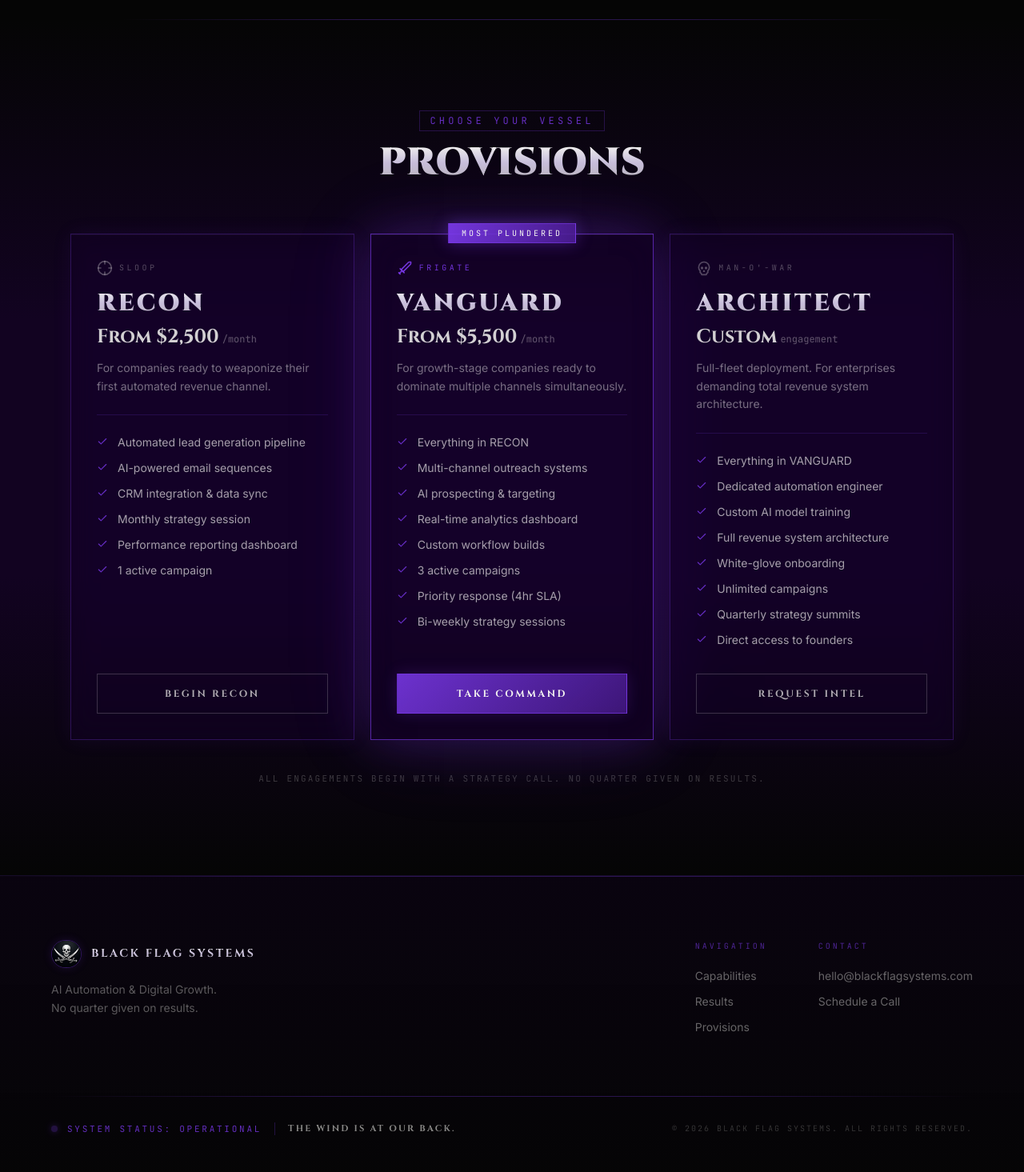
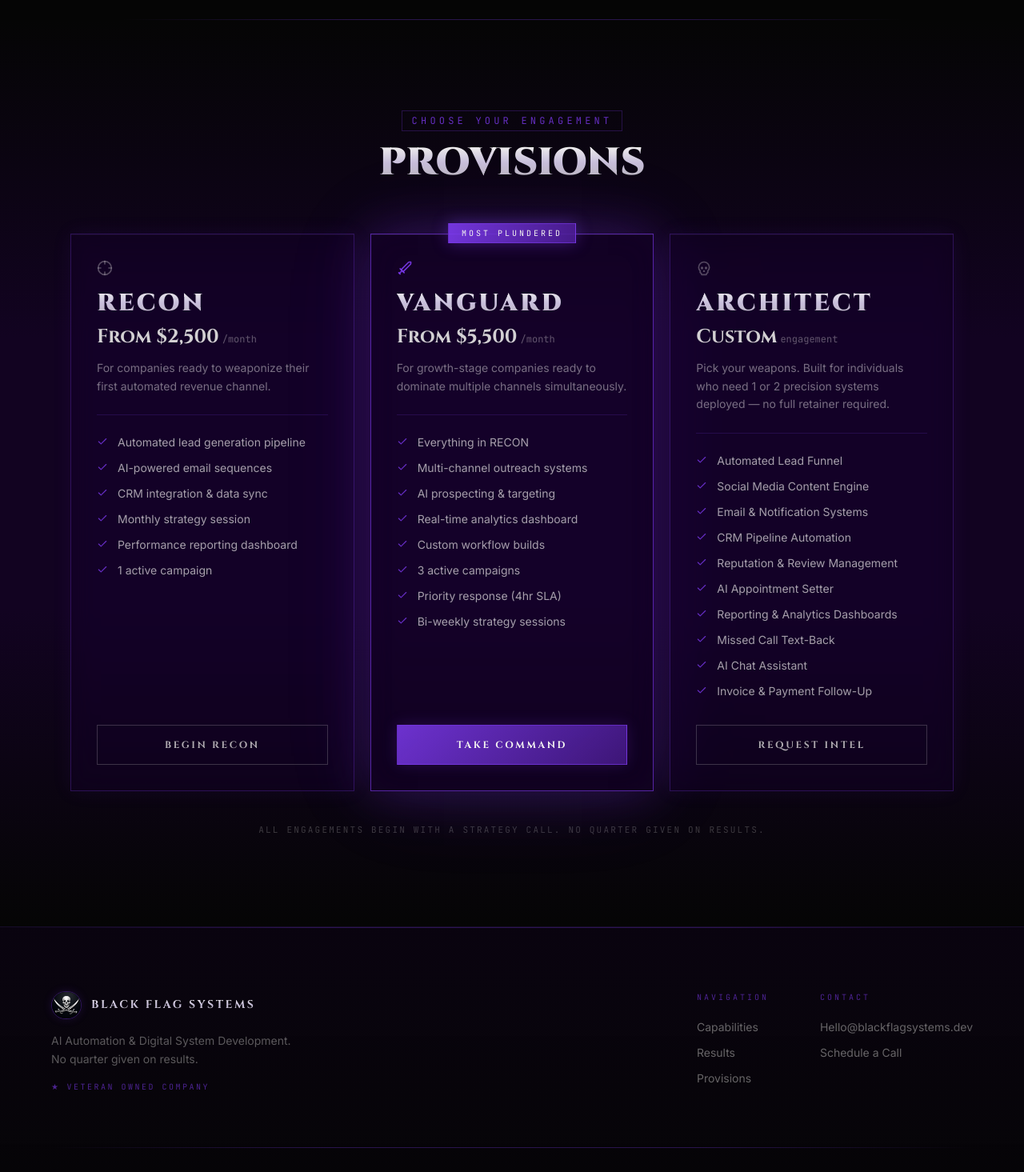
Before and after one commit to blackflagmarketinggroup-creator/black-flag-systems, a Next.js app: page / in a window 1280 px wide. Shown: the part 2700-4165 px from the top of the page at 80% size. Built offline with nearby package versions, Linux system fonts and the light colour scheme.

Commit message:
feat: ARCHITECT rebrand, drop vessel names, veteran owned, footer fixes

```diff
--- a/app/page.tsx
+++ b/app/page.tsx
@@ -668,7 +668,6 @@ function BountyBoard() {
 function ResourceAllocation({ onContact }: { onContact: (tier: string) => void }) {
   const tiers = [
     {
-      vessel: "SLOOP",
       name: "RECON",
       icon: <Crosshair size={20} />,
       price: "From $2,500",
@@ -686,7 +685,6 @@ function ResourceAllocation({ onContact }: { onContact: (tier: string) => void }
       highlight: false,
     },
     {
-      vessel: "FRIGATE",
       name: "VANGUARD",
       icon: <Sword size={20} />,
       price: "From $5,500",
@@ -707,21 +705,22 @@ function ResourceAllocation({ onContact }: { onContact: (tier: string) => void }
       highlight: true,
     },
     {
-      vessel: "MAN-O'-WAR",
       name: "ARCHITECT",
       icon: <Skull size={20} />,
       price: "Custom",
       period: "engagement",
-      description: "Full-fleet deployment. For enterprises demanding total revenue system architecture.",
+      description: "Pick your weapons. Built for individuals who need 1 or 2 precision systems deployed — no full retainer required.",
       features: [
-        "Everything in VANGUARD",
-        "Dedicated automation engineer",
-        "Custom AI model training",
-        "Full revenue system architecture",
-        "White-glove onboarding",
-        "Unlimited campaigns",
-        "Quarterly strategy summits",
-        "Direct access to founders",
+        "Automated Lead Funnel",
+        "Social Media Content Engine",
+        "Email & Notification Systems",
+        "CRM Pipeline Automation",
+        "Reputation & Review Management",
+        "AI Appointment Setter",
+        "Reporting & Analytics Dashboards",
+        "Missed Call Text-Back",
+        "AI Chat Assistant",
+        "Invoice & Payment Follow-Up",
       ],
       cta: "REQUEST INTEL",
       highlight: false,
@@ -738,7 +737,7 @@ function ResourceAllocation({ onContact }: { onContact: (tier: string) => void }
       }}
     >
       <div className="max-w-6xl mx-auto px-6">
-        <SectionLabel eyebrow="CHOOSE YOUR VESSEL" title="PROVISIONS" />
+        <SectionLabel eyebrow="CHOOSE YOUR ENGAGEMENT" title="PROVISIONS" />
 
         <div className="grid grid-cols-1 md:grid-cols-3 gap-5 items-start">
           {tiers.map((tier) => (
@@ -763,9 +762,9 @@ function ResourceAllocation({ onContact }: { onContact: (tier: string) => void }
                 </div>
               )}
 
-              {/* Vessel class */}
+              {/* Tier icon */}
               <div
-                className="font-mono text-[10px] tracking-[0.35em] uppercase mb-4 flex items-center gap-2"
+                className="mb-4 flex items-center gap-2"
                 style={{
                   color: tier.highlight
                     ? "rgba(124,58,237,0.9)"
@@ -773,7 +772,6 @@ function ResourceAllocation({ onContact }: { onContact: (tier: string) => void }
                 }}
               >
                 {tier.icon}
-                {tier.vessel}
               </div>
 
               {/* Tier name */}
@@ -923,9 +921,16 @@ function TheHorizon({ onContact }: { onContact: () => void }) {
                 className="font-sans text-sm text-center md:text-left leading-relaxed"
                 style={{ color: "rgba(245,245,241,0.35)" }}
               >
-                AI Automation & Digital Growth.<br />
+                AI Automation & Digital System Development.<br />
                 No quarter given on results.
               </p>
+              <div
+                className="flex items-center gap-2 font-mono text-[10px] tracking-[0.25em] uppercase"
+                style={{ color: "rgba(124,58,237,0.6)" }}
+              >
+                <span>★</span>
+                <span>Veteran Owned Company</span>
+              </div>
             </div>
 
             {/* Nav columns */}
@@ -961,7 +966,7 @@ function TheHorizon({ onContact }: { onContact: () => void }) {
                 >
                   Contact
                 </div>
-                {["hello@blackflagsystems.com", "Schedule a Call"].map((item) => (
+                {["Hello@blackflagsystems.dev", "Schedule a Call"].map((item) => (
                   <button
                     key={item}
                     onClick={onContact}
--- a/components/ContactModal.tsx
+++ b/components/ContactModal.tsx
@@ -9,7 +9,7 @@ interface ContactModalProps {
   defaultTier?: string;
 }
 
-const TIERS = ["RECON — Sloop", "VANGUARD — Frigate", "ARCHITECT — Man-O'-War", "Not sure yet"];
+const TIERS = ["RECON", "VANGUARD", "ARCHITECT", "Not sure yet"];
 
 const INPUT_STYLE: React.CSSProperties = {
   width: "100%",
```
